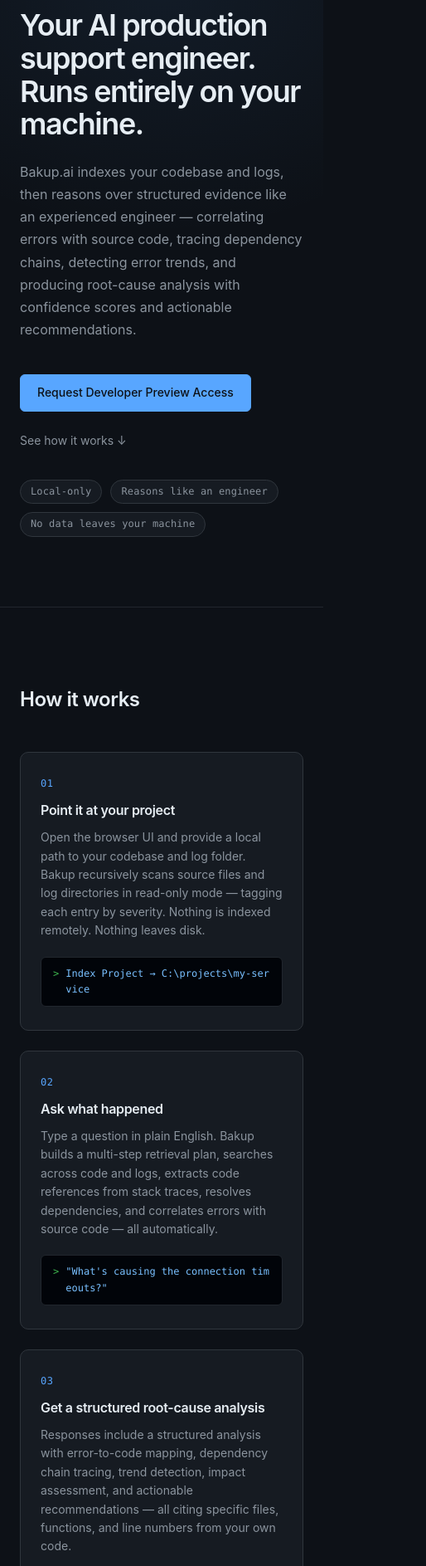
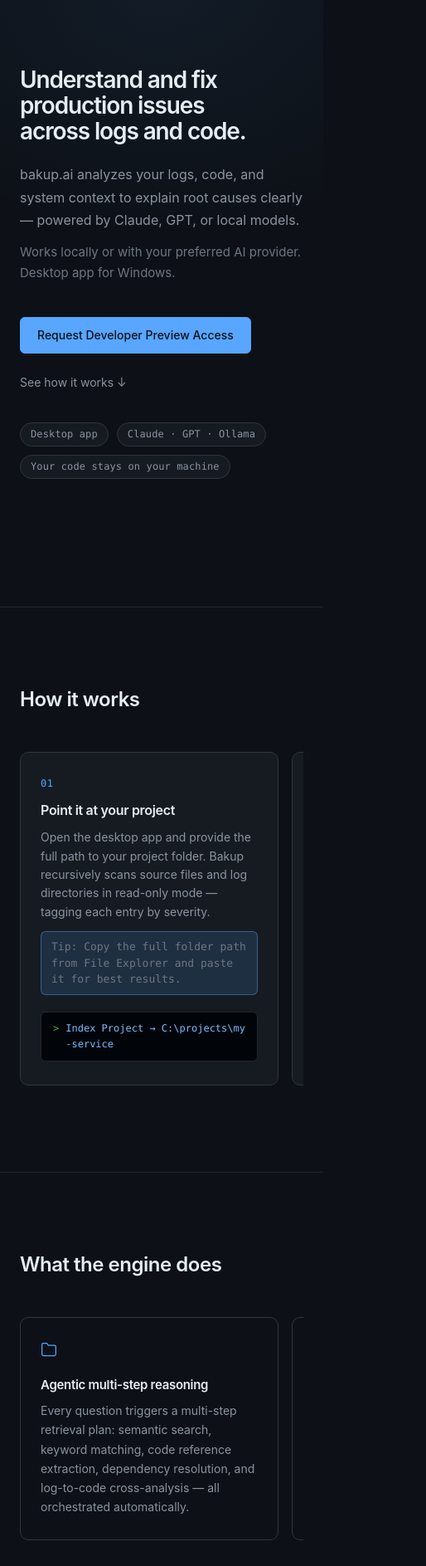
Before and after one commit to salilsankritya/bakup.ai, a plain HTML site: page index.html in a window 390 px wide. Shown: the part 113-2000 px from the top of the page at 83% size, 514 px wide, since content can reach past the window. Drawn offline with Linux system fonts and the light colour scheme.

Commit message:
content: landing page — mobile scroll, accurate LLM messaging, hero clarity
- Hero: clear headline ('Understand and fix production issues across logs and code')
- Hero: mention Claude, GPT, Ollama explicitly; remove vague 'runs entirely on your machine'
- LLM messaging: security section now distinguishes local (Ollama, zero network) vs cloud (OpenAI/Anthropic, secure API calls)
- Privacy section: updated to reflect cloud LLM option accurately
- Folder path: added hint to copy full path from File Explorer in step 1 and quickstart
- Mobile: horizontal swipe scroll for steps/pillars grids on small screens
- Mobile: responsive nav, input layout, and hero text sizing
- Trust badges: 'Desktop app', 'Claude  GPT  Ollama', 'Your code stays on your machine'
- Changelog v0.1.0: updated local-first claim to note cloud LLM caveat
- Footer tagline updated

```diff
--- a/index.html
+++ b/index.html
@@ -3,8 +3,8 @@
 <head>
   <meta charset="UTF-8" />
   <meta name="viewport" content="width=device-width, initial-scale=1.0" />
-  <title>Bakup.ai — AI Project Intelligence & Production Support</title>
-  <meta name="description" content="Bakup.ai is a local-first AI project intelligence assistant. It indexes your codebase and logs, reasons over structured evidence — correlating errors with source code, tracing dependency chains, and producing root-cause analysis with confidence scores. No data leaves your machine." />
+  <title>Bakup.ai — AI-Powered Root-Cause Analysis for Logs & Code</title>
+  <meta name="description" content="Bakup.ai is a desktop application that indexes your codebase and logs, then uses AI (Claude, GPT, or local models via Ollama) to correlate errors with source code and produce root-cause analysis with confidence scores." />
   <link rel="stylesheet" href="fonts.css" />
   <link rel="stylesheet" href="styles.css" />
 </head>
@@ -28,23 +28,24 @@
     <div class="container hero__inner">
       <div class="hero__content animate-fade-in">
         <h1 class="hero__headline">
-          Your AI production support engineer.<br />
-          Runs entirely on your machine.
+          Understand and fix production issues<br />
+          across logs and code.
         </h1>
         <p class="hero__sub">
-          Bakup.ai indexes your codebase and logs, then reasons over structured
-          evidence like an experienced engineer — correlating errors with source
-          code, tracing dependency chains, detecting error trends, and producing
-          root-cause analysis with confidence scores and actionable recommendations.
+          bakup.ai analyzes your logs, code, and system context to explain
+          root causes clearly — powered by Claude, GPT, or local models.
+        </p>
+        <p class="hero__sub hero__sub--secondary">
+          Works locally or with your preferred AI provider. Desktop app for Windows.
         </p>
         <div class="hero__cta">
           <a href="#preview" class="btn btn--primary">Request Developer Preview Access</a>
           <a href="#how-it-works" class="hero__scroll-link">See how it works ↓</a>
         </div>
         <ul class="trust-badges">
-          <li class="badge">Local-only</li>
-          <li class="badge">Reasons like an engineer</li>
-          <li class="badge">No data leaves your machine</li>
+          <li class="badge">Desktop app</li>
+          <li class="badge">Claude · GPT · Ollama</li>
+          <li class="badge">Your code stays on your machine</li>
         </ul>
       </div>
     </div>
@@ -59,10 +60,13 @@
           <span class="step__num">01</span>
           <h3 class="step__title">Point it at your project</h3>
           <p class="step__body">
-            Open the browser UI and provide a local path to your codebase and
-            log folder. Bakup recursively scans source files and log directories
-            in read-only mode — tagging each entry by severity. Nothing is
-            indexed remotely. Nothing leaves disk.
+            Open the desktop app and provide the full path to your project folder.
+            Bakup recursively scans source files and log directories in read-only
+            mode — tagging each entry by severity.
+          </p>
+          <p class="step__hint">
+            Tip: Copy the full folder path from File Explorer and paste it for
+            best results.
           </p>
           <div class="terminal" aria-label="UI example">
             <span class="terminal__prompt">&gt;</span>
@@ -156,8 +160,8 @@
   <section class="section section--trust" id="security">
     <div class="container">
       <h2 class="trust__headline">
-        Your code never leaves your machine.<br />
-        <span class="trust__headline--dim">That's not a setting. That's the architecture.</span>
+        Your source code stays on your machine.<br />
+        <span class="trust__headline--dim">Network calls are only made when you choose a cloud LLM.</span>
       </h2>
       <div class="trust__pillars">
         <div class="pillar">
@@ -175,11 +179,12 @@
           <div class="pillar__icon" aria-hidden="true">
             <svg width="20" height="20" viewBox="0 0 24 24" fill="none" stroke="currentColor" stroke-width="1.5" stroke-linecap="round" stroke-linejoin="round"><line x1="1" y1="1" x2="23" y2="23"/><path d="M16.72 11.06A10.94 10.94 0 0 1 19 12.55"/><path d="M5 12.55a10.94 10.94 0 0 1 5.17-2.39"/><path d="M10.71 5.05A16 16 0 0 1 22.56 9"/><path d="M1.42 9a15.91 15.91 0 0 1 4.7-2.88"/><path d="M8.53 16.11a6 6 0 0 1 6.95 0"/><line x1="12" y1="20" x2="12.01" y2="20"/></svg>
           </div>
-          <h3 class="pillar__title">No network calls during analysis</h3>
+          <h3 class="pillar__title">Local models: zero network calls</h3>
           <p class="pillar__body">
-            Once installed, Bakup makes zero outbound connections when processing
-            your project. Analysis runs entirely on your hardware. Verify this
-            with a network monitor while it runs.
+            When using Ollama (local models), all indexing and analysis runs
+            entirely on your hardware with no outbound connections.
+            Cloud providers (OpenAI, Anthropic) require an API key and make
+            secure network calls only for LLM inference.
           </p>
         </div>
 
@@ -196,9 +201,8 @@
         </div>
       </div>
       <p class="trust__footnote">
-        Today, Bakup runs entirely on your machine. A managed cloud mode is on
-        the roadmap — but local-first will always remain the default.
-        The tool has no server-side dependency.
+        Indexing and retrieval always run locally. LLM inference can be local
+        (Ollama) or cloud (OpenAI / Anthropic) — you choose in settings.
       </p>
     </div>
   </section>
@@ -326,7 +330,7 @@
         <li class="qs__step">
           <div class="qs__num">3</div>
           <div class="qs__body">
-            <p class="qs__desc">Use the app UI to point Bakup at your project. It scans recursively, indexes code and log files, and tags entries by severity.</p>
+            <p class="qs__desc">Use the app UI to point Bakup at your project. Copy the full folder path from File Explorer and paste it into the path field for best results. Bakup scans recursively, indexes code and log files, and tags entries by severity.</p>
             <div class="code-block">
               <div class="code-block__bar">
                 <span class="code-block__dot"></span>
@@ -406,7 +410,7 @@
           <li>Severity-aware analysis — auto-tags each log entry as <code>error</code>, <code>warning</code>, or <code>info</code> at ingestion.</li>
           <li>Multi-factor confidence scoring — weighs similarity, severity, recency, error volume, pattern consistency, and cross-file corroboration.</li>
           <li>Structured summaries with file references and line numbers.</li>
-          <li>Local-first architecture — zero outbound network calls during analysis.</li>
+          <li>Local-first architecture — zero outbound network calls when using Ollama; secure API calls only for cloud LLM providers.</li>
           <li>Docker Compose one-command startup.</li>
           <li>Browser-based UI with SSE streaming responses.</li>
         </ul>
@@ -419,11 +423,11 @@
     <div class="container container--narrow">
       <h2 class="section__title">Privacy</h2>
       <div class="privacy__content">
-        <p><strong>No data leaves your machine.</strong> Bakup processes your codebase and logs entirely on local hardware. There are no outbound network calls during analysis, no telemetry, and no crash reporting.</p>
+        <p><strong>Your source code stays local.</strong> Bakup indexes and retrieves against your codebase entirely on your machine. No source code is uploaded to any server.</p>
+        <p><strong>LLM providers.</strong> If you configure OpenAI or Anthropic, selected evidence snippets are sent to their API for inference via secure HTTPS. If you use Ollama, everything stays on-device — no network calls at all.</p>
         <p><strong>No tracking.</strong> We do not collect information about what projects you analyze, what questions you ask, or how you use the tool. There is no analytics pipeline to receive such data.</p>
         <p><strong>Access keys</strong> are used solely to gate distribution of the developer preview. They are validated client-side via SHA-256 hashing. We do not log key usage or tie keys to analytics.</p>
         <p><strong>Read-only access.</strong> Bakup requests read permissions only. It cannot create, modify, or delete files on your filesystem.</p>
-        <p><strong>Future cloud mode.</strong> A managed cloud option is on the roadmap for team collaboration. It will operate under a separate privacy policy with explicit opt-in. Local-first will remain the default.</p>
       </div>
     </div>
   </section>
@@ -438,7 +442,7 @@
         <a href="https://github.com/salilsankritya/bakup.ai" target="_blank" rel="noopener">GitHub</a>
         <a href="#privacy">Privacy</a>
       </nav>
-      <span class="footer__tagline">AI production support. Runs on your hardware.</span>
+      <span class="footer__tagline">Root-cause analysis across logs & code. Desktop app.</span>
     </div>
   </footer>
 
--- a/styles.css
+++ b/styles.css
@@ -249,12 +249,7 @@
   grid-template-columns: repeat(4, 1fr);
   gap: 24px;
 }
-@media (max-width: 900px) {
-  .steps { grid-template-columns: repeat(2, 1fr); }
-}
-@media (max-width: 560px) {
-  .steps { grid-template-columns: 1fr; }
-}
+/* Steps grid — desktop: 4 cols, mobile: horizontal scroll (see bottom of file) */
 
 .step {
   background: var(--bg-card);
@@ -722,3 +717,105 @@
   from { opacity: 0; transform: translateY(8px); }
   to   { opacity: 1; transform: translateY(0); }
 }
+
+/* ── Hero secondary line ─────────────────────────────────────────────────── */
+.hero__sub--secondary {
+  font-size: 0.9375rem;
+  color: var(--text-comment);
+  margin-bottom: 40px;
+  margin-top: -28px;
+}
+
+/* ── Step hint ───────────────────────────────────────────────────────────── */
+.step__hint {
+  font-size: 0.8125rem;
+  color: var(--text-comment);
+  font-family: var(--font-mono);
+  line-height: 1.5;
+  background: var(--accent-dim);
+  border: 1px solid var(--accent-border);
+  border-radius: var(--radius);
+  padding: 8px 12px;
+}
+
+/* ── Mobile: horizontal scroll for grid sections ─────────────────────────── */
+@media (max-width: 560px) {
+  /* Steps row: swipe left/right */
+  .steps {
+    grid-template-columns: repeat(4, 80vw);
+    overflow-x: auto;
+    -webkit-overflow-scrolling: touch;
+    scroll-snap-type: x mandatory;
+    gap: 16px;
+    padding-bottom: 8px;
+  }
+  .step {
+    scroll-snap-align: start;
+    flex-shrink: 0;
+  }
+
+  /* Pillar rows: swipe left/right */
+  .trust__pillars {
+    grid-template-columns: repeat(3, 80vw);
+    overflow-x: auto;
+    -webkit-overflow-scrolling: touch;
+    scroll-snap-type: x mandatory;
+    gap: 16px;
+    padding-bottom: 8px;
+  }
+  .pillar {
+    scroll-snap-align: start;
+    flex-shrink: 0;
+  }
+
+  /* Capabilities (same grid class) */
+  #capabilities .trust__pillars {
+    grid-template-columns: repeat(4, 80vw);
+  }
+
+  /* Prevent hero text overflow */
+  .hero__headline {
+    font-size: clamp(1.75rem, 7vw, 2.25rem);
+  }
+  .hero__sub {
+    max-width: 100%;
+  }
+
+  /* Prevent code blocks from overflow */
+  .code-block__pre {
+    font-size: 0.75rem;
+  }
+
+  /* Nav links wrap */
+  .nav__inner {
+    flex-wrap: wrap;
+    gap: 8px;
+  }
+  .nav__links {
+    gap: 16px;
+  }
+
+  /* Preview grid padding */
+  .preview__gate {
+    padding: 20px;
+  }
+  .gate__input-row {
+    flex-direction: column;
+  }
+}
+
+/* ── Medium screens ──────────────────────────────────────────────────────── */
+@media (max-width: 900px) and (min-width: 561px) {
+  .steps {
+    grid-template-columns: repeat(4, 48vw);
+    overflow-x: auto;
+    -webkit-overflow-scrolling: touch;
+    scroll-snap-type: x mandatory;
+    gap: 16px;
+    padding-bottom: 8px;
+  }
+  .step {
+    scroll-snap-align: start;
+    flex-shrink: 0;
+  }
+}
```
